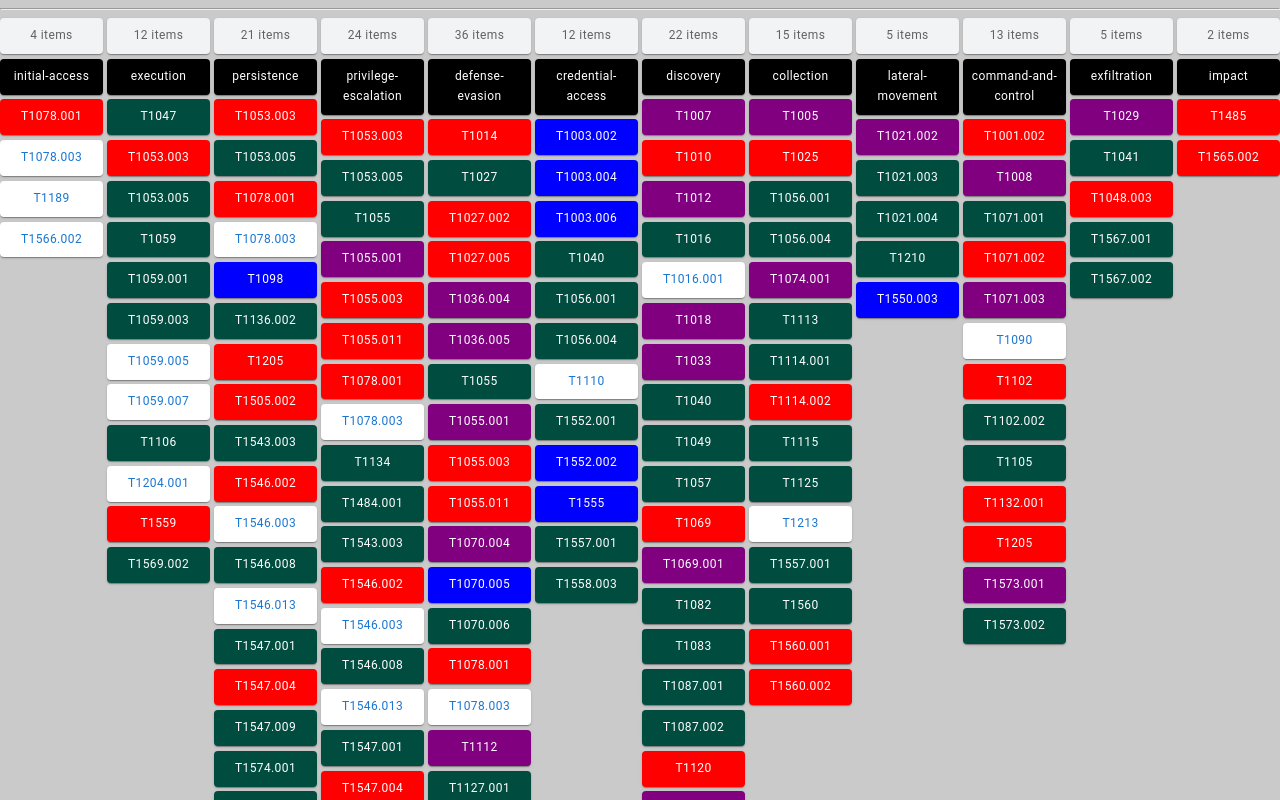
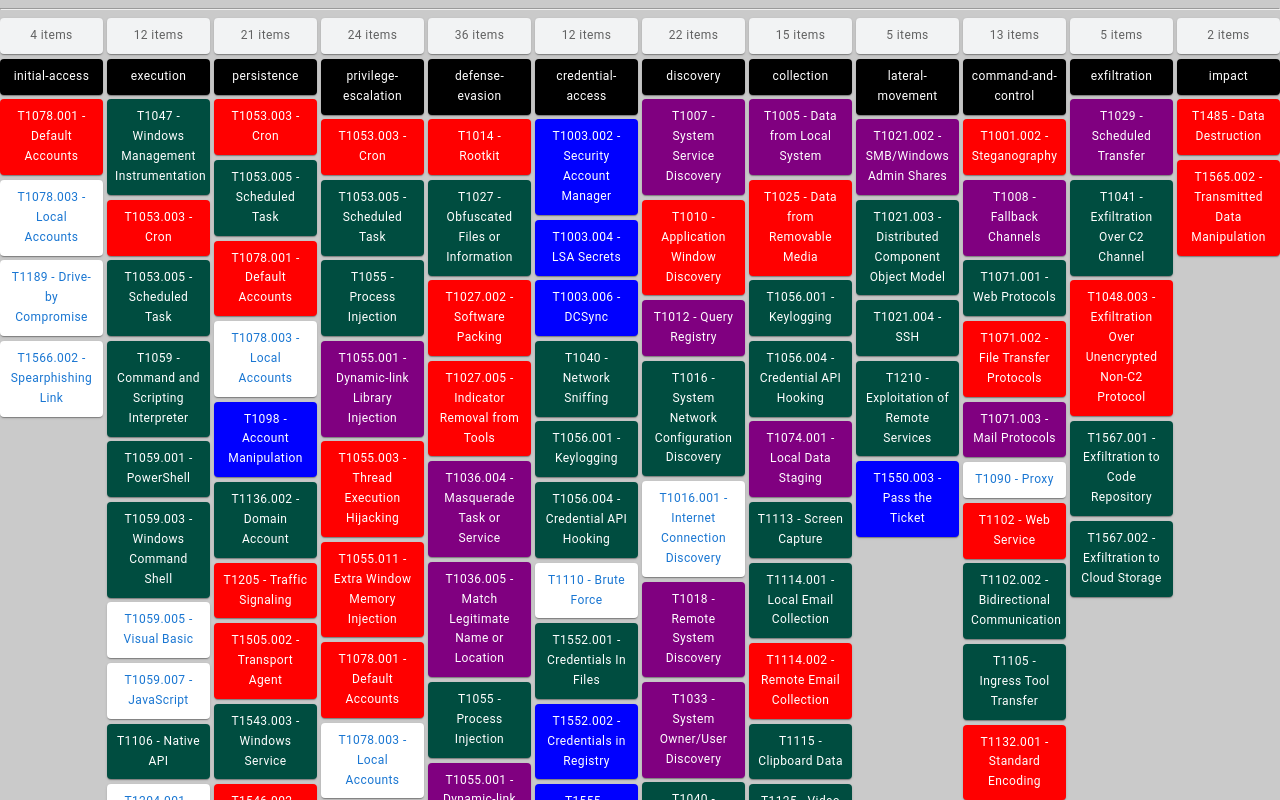
Before and after one commit to dfirence/r5_sketches, a React (Create React App) app: page / in a window 1280 px wide. Shown: the top 800 px of the page. Built offline with nearby package versions, Linux system fonts and the light colour scheme.

Commit message:
experiment with name

```diff
--- a/src/components/mitre/threat-objects/TacticalProfile.js
+++ b/src/components/mitre/threat-objects/TacticalProfile.js
@@ -130,7 +130,7 @@ const Technique = ({ technique }) => {
             : `https://attack.mitre.org/techniques/${technique.tid}`
           }
         >
-          {technique.tid}
+          {`${technique.tid} - ${technique.technique}`}
         </Link>
       </Item>
     </Tooltip>
```
